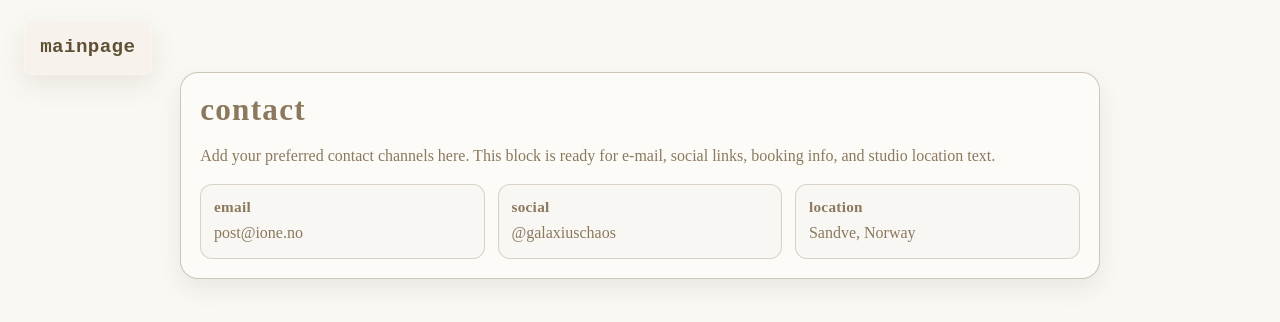
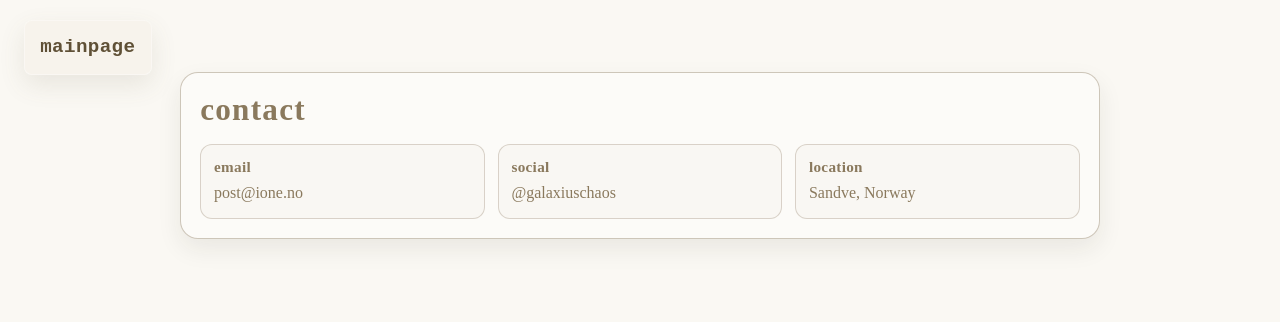
Before and after one commit to etsjawaka/my-website, a SvelteKit app: page /contact in a window 1280 px wide. Shown: the top 322 px of the page. Built offline with nearby package versions, Linux system fonts and the light colour scheme.

Commit message:
Remove placeholder intro paragraph from contact page

```diff
--- a/src/routes/contact/+page.svelte
+++ b/src/routes/contact/+page.svelte
@@ -4,10 +4,6 @@
 <main aria-label="Contact page">
 	<section class="page-panel">
 		<h1>contact</h1>
-		<p>
-			Add your preferred contact channels here. This block is ready for e-mail, social links,
-			booking info, and studio location text.
-		</p>
 
 		<div class="card-grid">
 			<article class="card">
```
